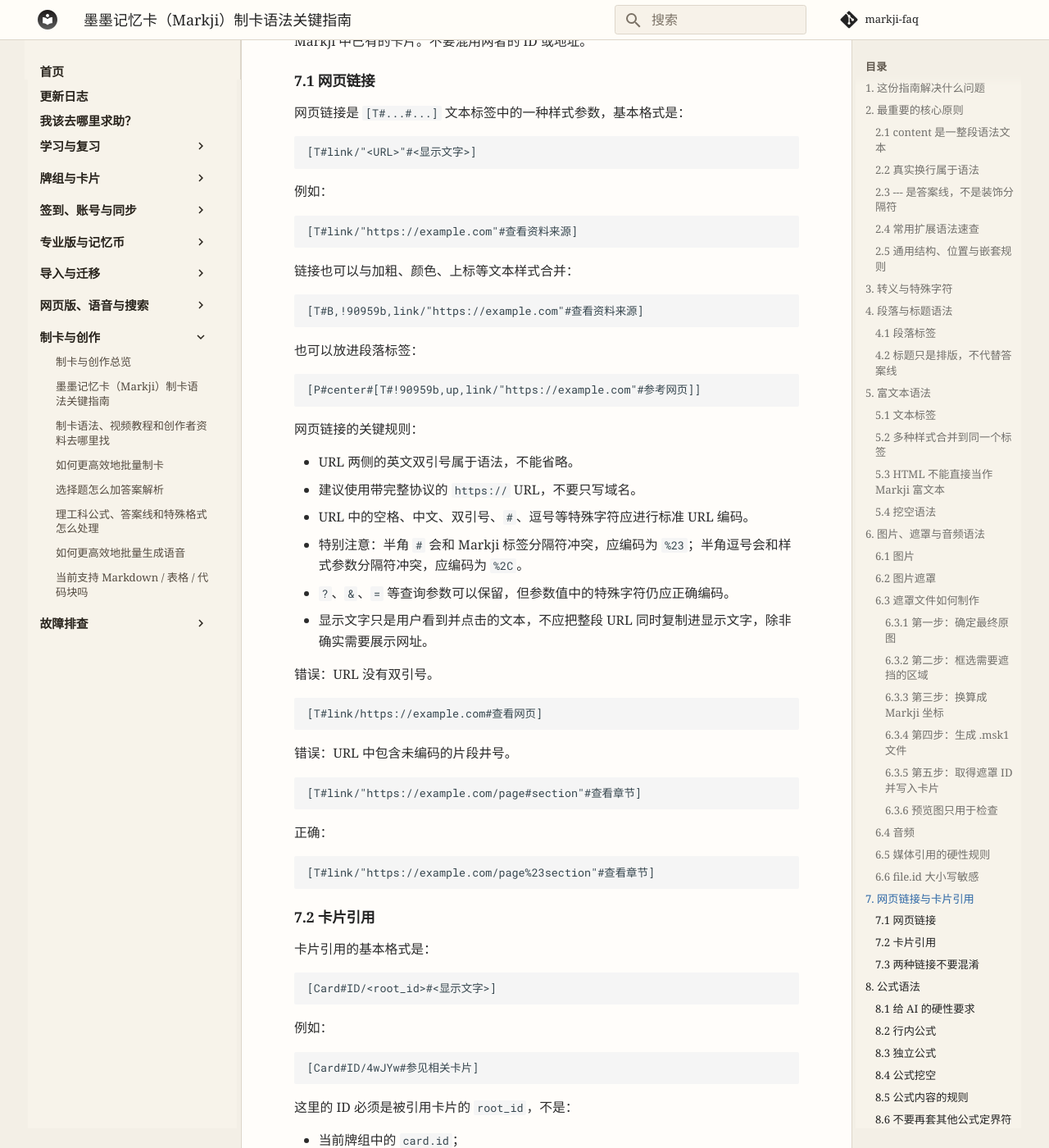
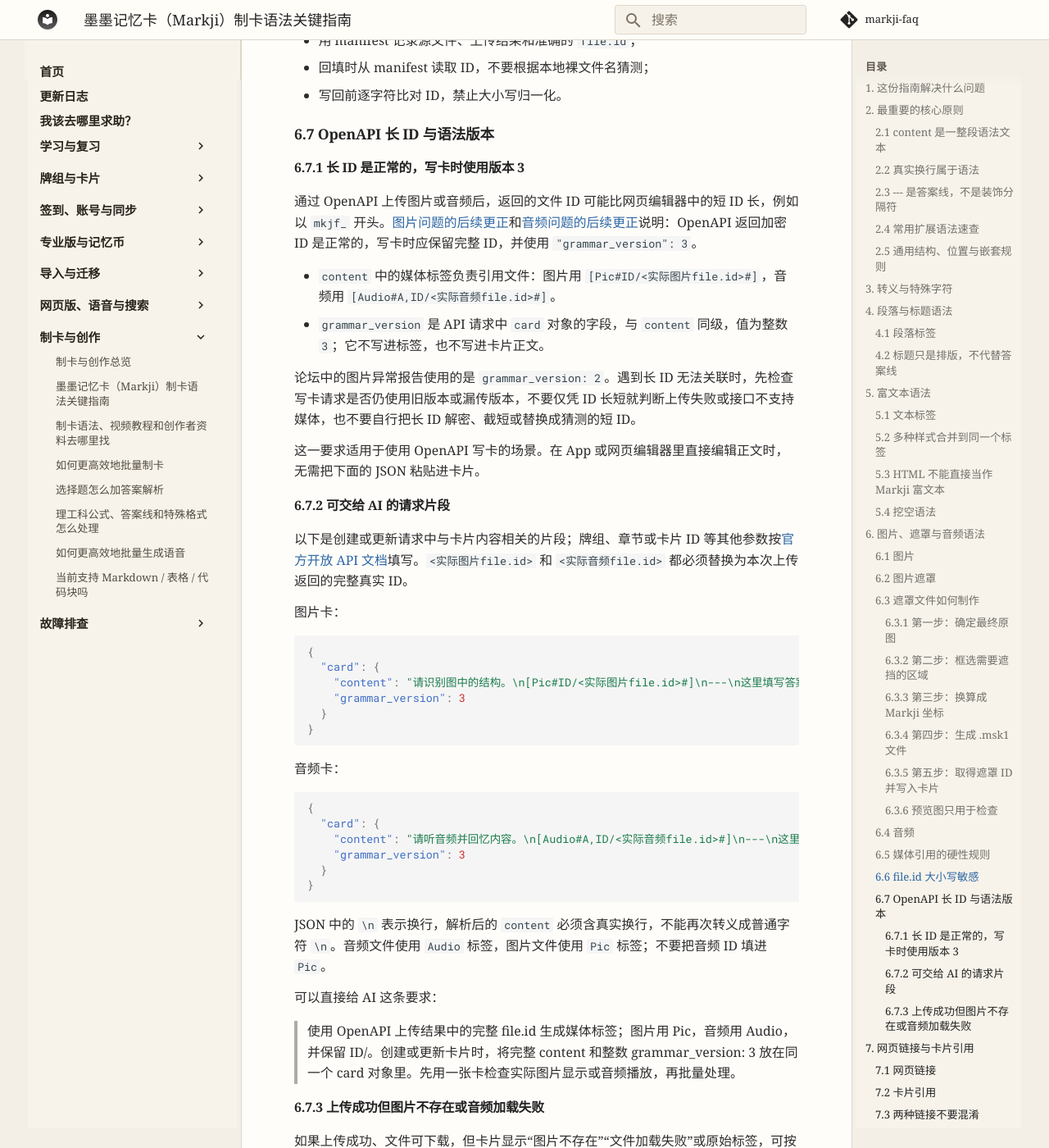
Before and after one commit to tutuji333/markji-faq, an MkDocs documentation site: the page built from docs/questions/content/card-syntax-guide.md, in a window 1280 px wide and 1400 px high, scrolled down 12413 px. Shown: the whole window at 82% size. Built offline with MkDocs 1.6.1 and Material for MkDocs 9.7.7, drawn with Linux system fonts in a browser that asks for light colours; comment, search, counter and statistics services are not loaded; some of the changed text lies outside the part shown.

Commit message:
Clarify OpenAPI media IDs and grammar version 3

````diff
--- a/docs/questions/content/card-syntax-guide.md
+++ b/docs/questions/content/card-syntax-guide.md
@@ -8,7 +8,9 @@
 
 其中，行内公式、公式选择题和公式挖空根据[论坛中的真实卡片样本与渲染结果](https://markji.discourse.group/t/topic/812/11)补充。该样本反映当前版本的实际能力；墨墨开放 API 文档中的旧嵌套表尚未同步这三项新能力。
 
-本文只讲卡片内容怎么写，不介绍登录、接口、上传流程或批量写回方法。没有在本文出现的标签，不应让 AI 自行猜测或编造。
+本文主要讲卡片内容怎么写，并补充 OpenAPI 写入媒体引用时必须配套的语法版本参数，不展开登录、上传或批量写回流程。没有在本文出现的标签，不应让 AI 自行猜测或编造。
+
+通过 OpenAPI 创建或更新含媒体引用的卡片时，请同时提交完整的 `card.content` 和整数 `card.grammar_version: 3`。上传得到的长 `file.id` 应原样写进 `ID/...`；仅上传成功还不代表卡片已正确关联媒体。请求片段和排查方法见 6.7 节。
 
 ## 2. 最重要的核心原则
 
@@ -498,6 +500,7 @@ height = 1250
 - 卡片语法中不能写本地路径、原始文件名、Anki media member、下载 URL 或 AI 临时编造的 ID。
 - 不要把图片或音频的 URL 填进 `ID/...`；这里需要的是 Markji 文件对象的 ID。
 - 图片和音频必须先得到真实 `file.id`，然后才能生成最终卡片语法。
+- OpenAPI 返回的长文件 ID（例如以 `mkjf_` 开头）是正常的标识形式，不是下载链接。应原样保留，并在创建或更新卡片时配套设置 `card.grammar_version` 为整数 `3`，详见 6.7 节。
 
 ### 6.6 `file.id` 大小写敏感
 
@@ -516,6 +519,62 @@ Windows 文件系统通常不区分文件名大小写。如果直接用裸 `file
 - 用 manifest 记录源文件、上传结果和准确的 `file.id`；
 - 回填时从 manifest 读取 ID，不要根据本地裸文件名猜测；
 - 写回前逐字符比对 ID，禁止大小写归一化。
+
+### 6.7 OpenAPI 长 ID 与语法版本
+
+#### 6.7.1 长 ID 是正常的，写卡时使用版本 3
+
+通过 OpenAPI 上传图片或音频后，返回的文件 ID 可能比网页编辑器中的短 ID 长，例如以 `mkjf_` 开头。[图片问题的后续更正](https://markji.discourse.group/t/topic/1136/3)和[音频问题的后续更正](https://markji.discourse.group/t/topic/1131/5)说明：OpenAPI 返回加密 ID 是正常的，写卡时应保留完整 ID，并使用 `"grammar_version": 3`。
+
+- `content` 中的媒体标签负责引用文件：图片用 `[Pic#ID/<实际图片file.id>#]`，音频用 `[Audio#A,ID/<实际音频file.id>#]`。
+- `grammar_version` 是 API 请求中 `card` 对象的字段，与 `content` 同级，值为整数 `3`；它不写进标签，也不写进卡片正文。
+
+论坛中的图片异常报告使用的是 `grammar_version: 2`。遇到长 ID 无法关联时，先检查写卡请求是否仍使用旧版本或漏传版本，不要仅凭 ID 长短就判断上传失败或接口不支持媒体，也不要自行把长 ID 解密、截短或替换成猜测的短 ID。
+
+这一要求适用于使用 OpenAPI 写卡的场景。在 App 或网页编辑器里直接编辑正文时，无需把下面的 JSON 粘贴进卡片。
+
+#### 6.7.2 可交给 AI 的请求片段
+
+以下是创建或更新请求中与卡片内容相关的片段；牌组、章节或卡片 ID 等其他参数按[官方开放 API 文档](https://open.maimemo.com/#/)填写。`<实际图片file.id>` 和 `<实际音频file.id>` 都必须替换为本次上传返回的完整真实 ID。
+
+图片卡：
+
+```json
+{
+  "card": {
+    "content": "请识别图中的结构。\n[Pic#ID/<实际图片file.id>#]\n---\n这里填写答案。",
+    "grammar_version": 3
+  }
+}
+```
+
+音频卡：
+
+```json
+{
+  "card": {
+    "content": "请听音频并回忆内容。\n[Audio#A,ID/<实际音频file.id>#]\n---\n这里填写答案。",
+    "grammar_version": 3
+  }
+}
+```
+
+JSON 中的 `\n` 表示换行，解析后的 `content` 必须含真实换行，不能再次转义成普通字符 `\n`。音频文件使用 `Audio` 标签，图片文件使用 `Pic` 标签；不要把音频 ID 填进 `Pic`。
+
+可以直接给 AI 这条要求：
+
+> 使用 OpenAPI 上传结果中的完整 file.id 生成媒体标签；图片用 Pic，音频用 Audio，并保留 ID/。创建或更新卡片时，将完整 content 和整数 grammar_version: 3 放在同一个 card 对象里。先用一张卡检查实际图片显示或音频播放，再批量处理。
+
+#### 6.7.3 上传成功但图片不存在或音频加载失败
+
+如果上传成功、文件可下载，但卡片显示“图片不存在”“文件加载失败”或原始标签，可按下面顺序检查：
+
+1. 核对标签类型、完整 `file.id`、`ID/`、两个结构分隔 `#` 和结尾 `]`。不要尝试删除 `ID/` 改成 `[Pic#长ID#]`。
+2. 核对实际发送的请求中，`card.grammar_version` 是否为整数 `3`，并与 `card.content` 同级。更新已有卡片时也要检查，不能只改建卡代码。
+3. 用完整正文和正确版本更新一张问题卡，重新读取卡片，并在实际使用的客户端检查图片或播放音频。不要只凭上传响应或文件下载成功判定卡片已经可用，也不要用手工拼造 `files` / `file_ids` 字段替代正确语法和版本。
+4. 仍然异常时，记录客户端与版本、出错提示、脱敏后的请求片段以及重新读取的卡片结果，通过反馈入口报告；不要提供 API 密钥。
+
+这里处理的是 OpenAPI 媒体 ID 与写卡语法版本的配套问题。音频帖还提到了“网页能播放、iOS 不能播放”的另一种现象；不能据此认定所有客户端播放异常都由 `grammar_version` 导致。
 
 ## 7. 网页链接与卡片引用
 
@@ -849,6 +908,8 @@ a^2+b^2&=c^2
 
 ### 模板三：带图片和音频的知识卡
 
+如果通过 OpenAPI 写入本模板，需要在 `card.content` 外同时设置 `card.grammar_version: 3`；媒体 ID 使用上传返回的完整值，详见 6.7 节。
+
 ```text
 [P#H1,center#[T#B#<标题>][Audio#ID/<audioFileId>#]]
 ---
@@ -1102,6 +1163,12 @@ a^2+b^2&=c^2
 
 处理原则：只有独立公式需要从行首开始且结束后不追加同行文字；行内公式可以出现在普通段落的任意位置。
 
+### 11.18 OpenAPI 媒体已上传，但写卡仍使用旧语法版本
+
+可能出现的现象：文件本身可下载，卡片却提示“图片不存在”“文件加载失败”，或显示未经解析的媒体标签。
+
+处理原则：保留上传返回的完整 `file.id` 和标签中的 `ID/`，将 `card.grammar_version` 设为整数 `3`，与完整的 `card.content` 一起提交。不要把长 ID 当作 URL，不要改成 `[Pic#长ID#]`，也不要仅用“长 ID 不支持”解释问题。详见 6.7 节。
+
 ## 12. 发布前检查清单
 
 每张卡在交付或写回前至少检查以下项目：
@@ -1126,6 +1193,8 @@ a^2+b^2&=c^2
 - [ ] 多卡引用的 `root_id` 使用短横线连接，数量不超过 5 个，并已实际点击验证。
 - [ ] 卡片中没有残留 `<b>`、`<span>`、`<div>`、`<br>` 等 HTML 标签。
 - [ ] 图片使用 `[Pic#ID/<真实 file.id>#]`，音频使用 `[Audio#ID/<真实 file.id>#显示文字]` 或已确认的播放参数组合。
+- [ ] 通过 OpenAPI 创建或更新媒体卡时，`card.grammar_version` 为整数 `3`，与 `card.content` 同级；上传返回的完整长 ID 已原样保留，图片与音频标签没有混用。
+- [ ] 已重新读取一张写入后的媒体卡，并在实际使用的客户端确认图片显示或音频播放，不能仅以文件上传成功作为验收。
 - [ ] 需要画廊的图片标签彼此紧邻且没有空格或换行；需要独立图片区块时已分行。
 - [ ] 带遮罩图片使用 `[Pic#ID/<原图 file.id>,MID/<遮罩 file.id>#]`，`ID` 与 `MID` 顺序正确，中间是无空格的半角逗号。
 - [ ] 原图和遮罩使用各自真实的 `file.id`，两者没有交换、混用或被改写大小写。
````
Also changed, not shown: other parts of docs/questions/content/card-syntax-guide.md (+1 -1 lines), docs/changelog.md (+7 -0 lines).
